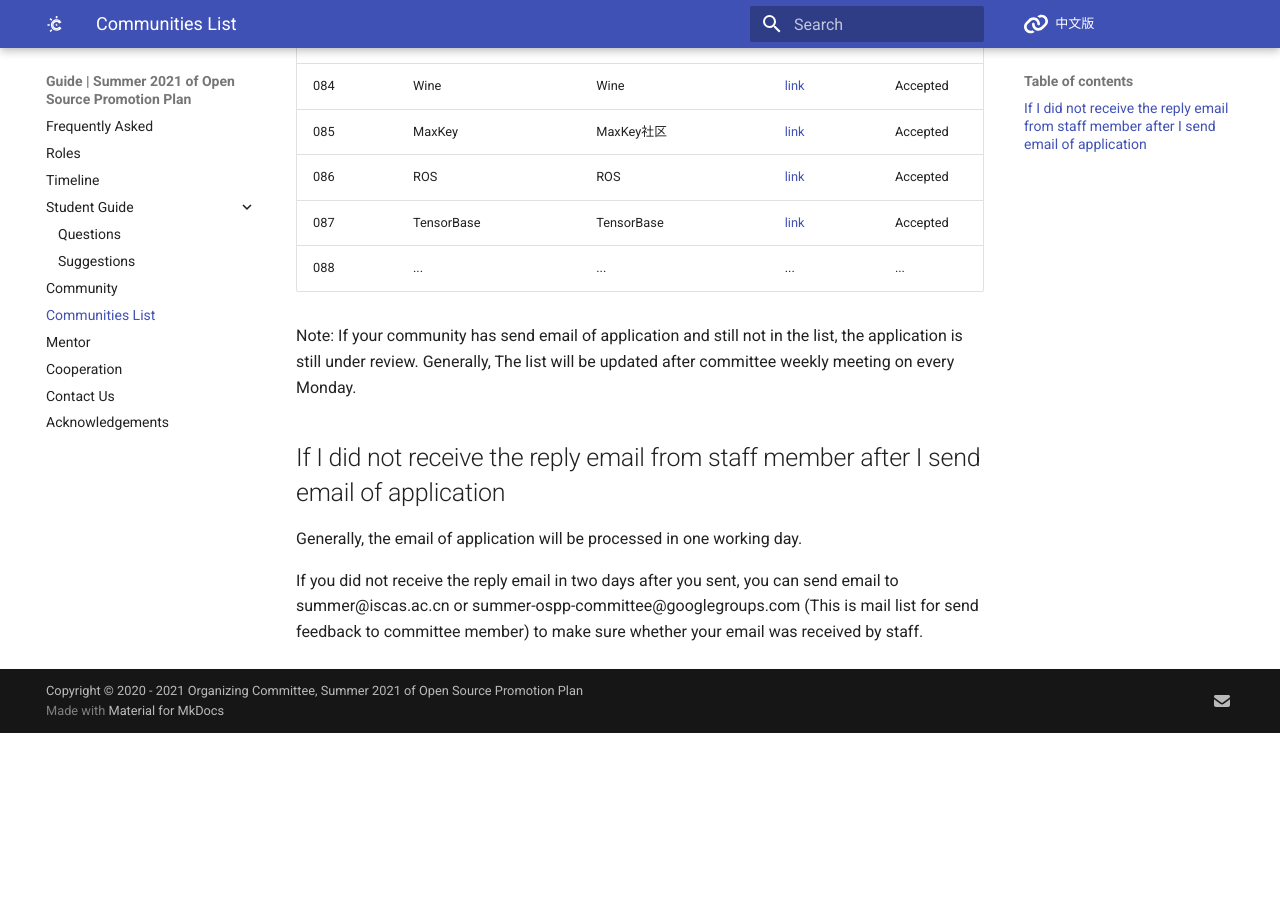
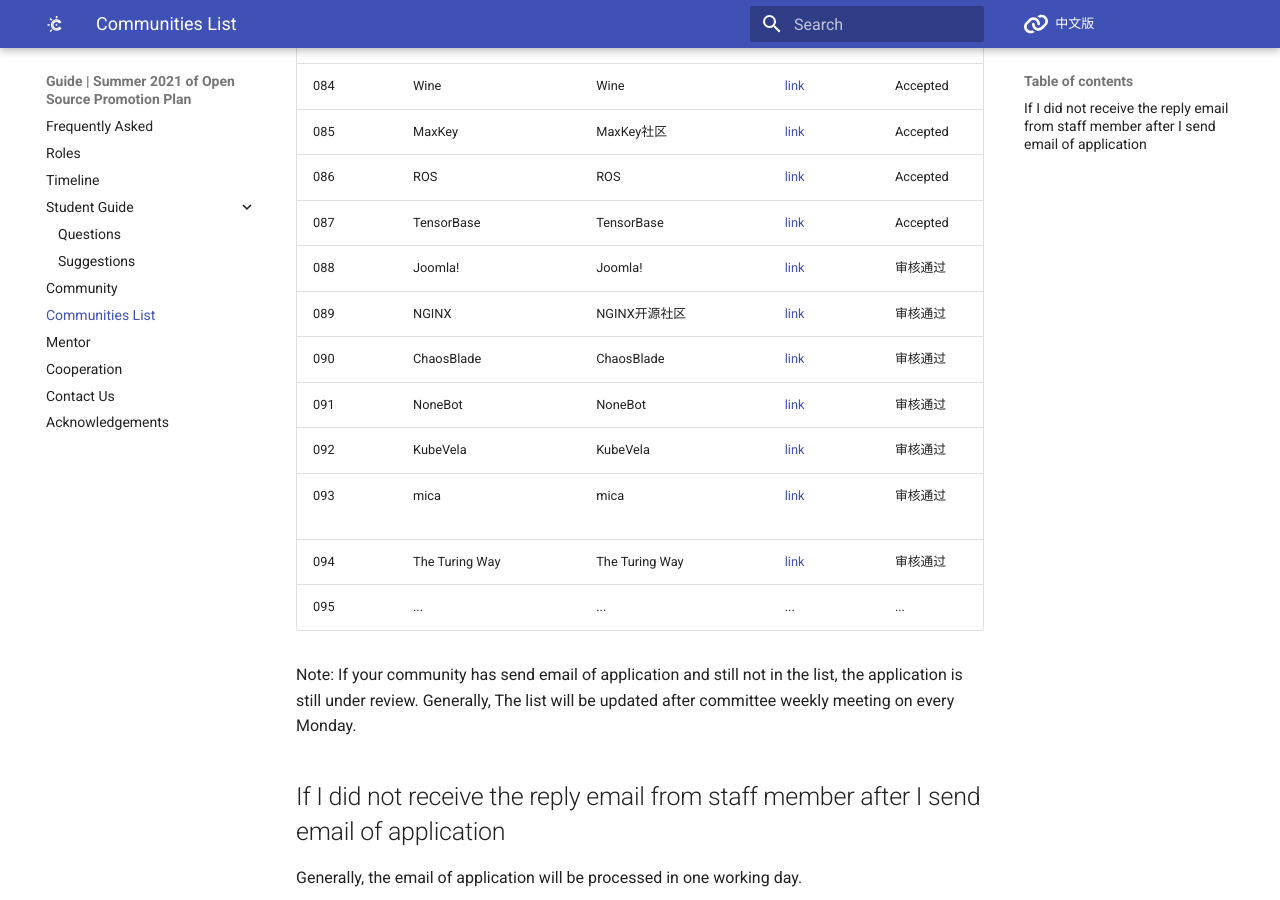
Before and after one commit to summer-ospp/help-en, an MkDocs documentation site: the page built from docs/communities-list.md, in a window 1280 px wide and 900 px high, scrolled down 4510 px. Built offline with MkDocs 1.6.1 and Material for MkDocs 9.7.7, drawn with Linux system fonts in a browser that asks for light colours; comment, search, counter and statistics services are not loaded; before the commit the page ends 5243 px from its top, so only the background shows below that.

Commit message:
Update communities-list.md

```diff
--- a/docs/communities-list.md
+++ b/docs/communities-list.md
@@ -93,7 +93,14 @@ Before the deadline (May 20th, 2021) of application for community, this list wil
 | 085  | MaxKey                  | MaxKey社区                       | [link]( https://maxkeytop.gitee.io/)                           | Accepted    |
 | 086  | ROS                     | ROS                             | [link]( https://ros.org/)                                       | Accepted    |
 | 087  | TensorBase              | TensorBase                      | [link]( https://github.com/tensorbase/tensorbase)               | Accepted    |
-| 088  | ...                     | ...                | ...         | ...    |
+| 088  | Joomla!                 | Joomla!                         | [link]( https://www.joomla.org/)                                | 审核通过    |
+| 089  | NGINX                   | NGINX开源社区                    | [link]( https://www.nginx.org.cn/)                              | 审核通过    |
+| 090  | ChaosBlade              | ChaosBlade                      | [link]( https://chaosblade.io/)                                  | 审核通过    |
+| 091  | NoneBot                 | NoneBot                         | [link]( https://github.com/nonebot)                              | 审核通过    |
+| 092  | KubeVela                | KubeVela                        | [link]( https://kubevela.io)                                     | 审核通过    |
+| 093  | mica                    | mica                            | [link]( https://wiki.dreamlu.net)                                | 审核通过    |
+| 094  | The Turing Way          | The Turing Way                  | [link]( https://github.com/alan-turing-institute/the-turing-way)  | 审核通过    |
+| 095  | ...                     | ...                | ...         | ...    |
 
 
 
```
